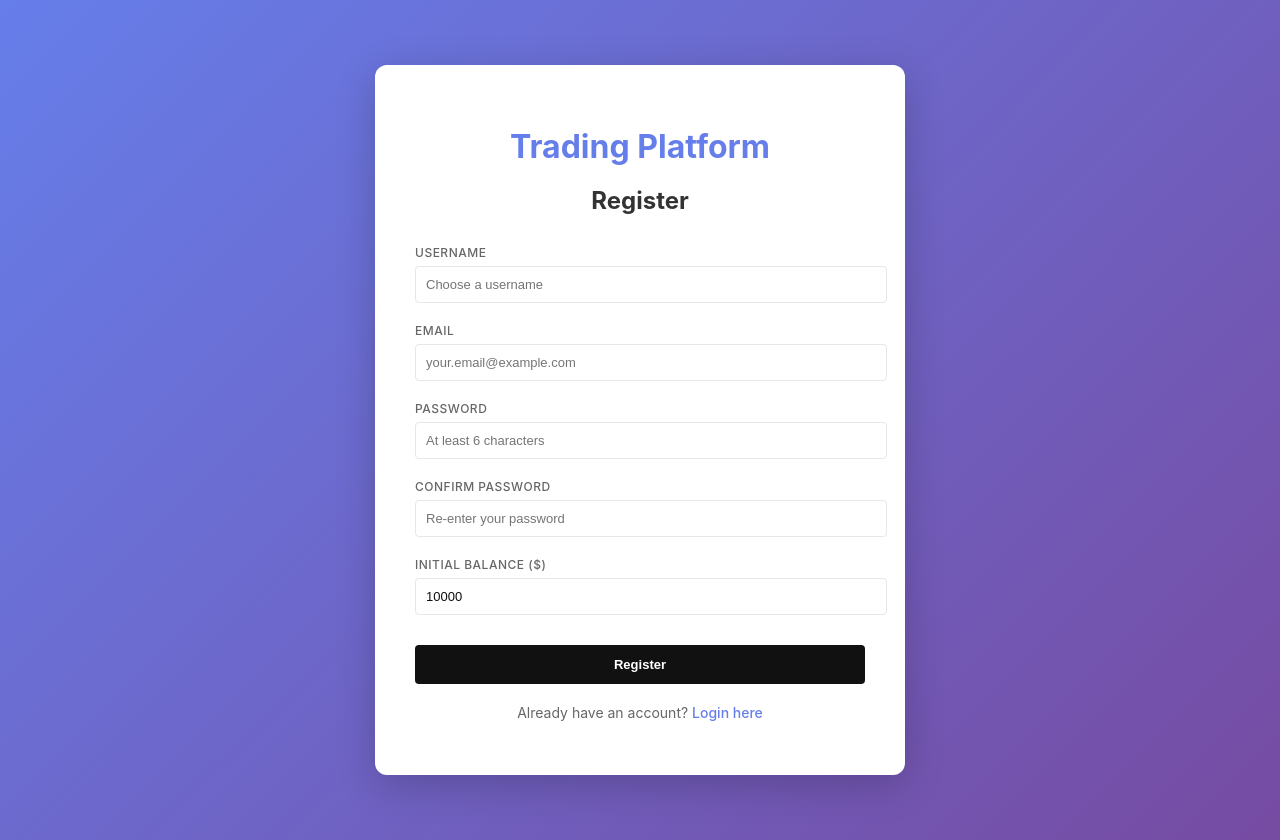
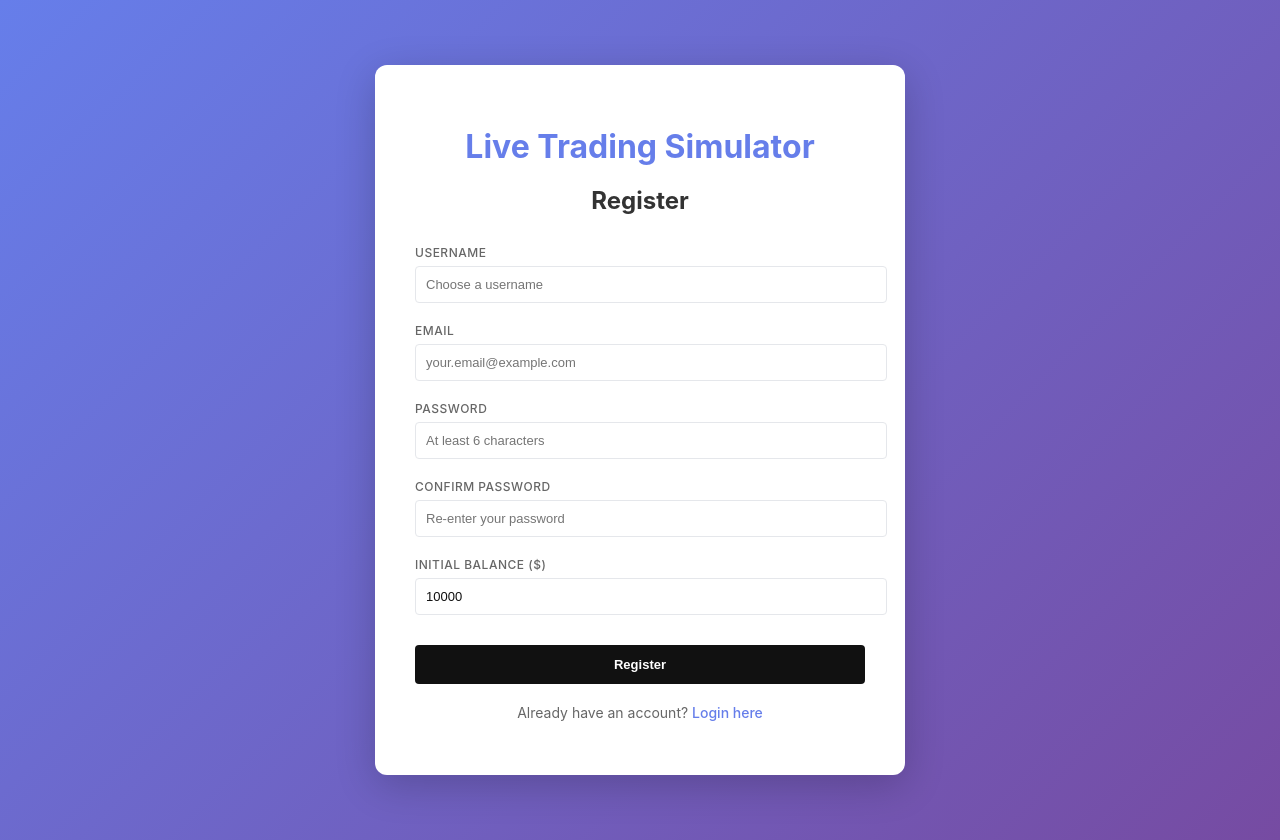
Before and after one commit to benrichie/real-time-trading-simulator, a React (Create React App) app in the folder trading-frontend/: page /register in a window 1280 px wide. Built offline with nearby package versions, Linux system fonts and the light colour scheme; no server answers.

Commit message:
style(RegisterPage):

```diff
--- a/trading-frontend/src/pages/RegisterPage.tsx
+++ b/trading-frontend/src/pages/RegisterPage.tsx
@@ -58,7 +58,7 @@ export const RegisterPage: React.FC = () => {
   return (
     <div className="auth-container">
       <div className="auth-card">
-        <h1>Trading Platform</h1>
+        <h1>Live Trading Simulator</h1>
         <h2>Register</h2>
 
         {error && <div className="error-message">{error}</div>}
```
